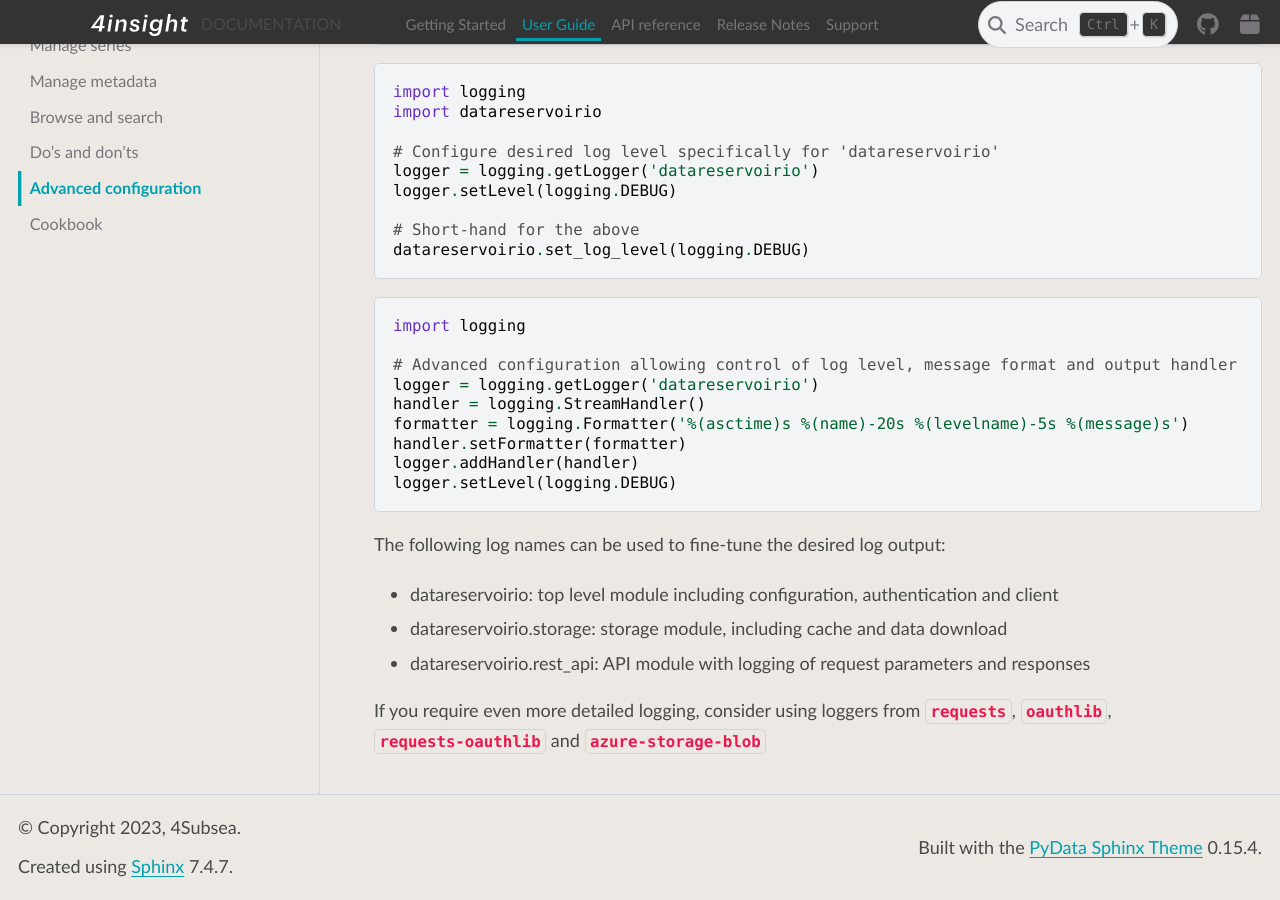
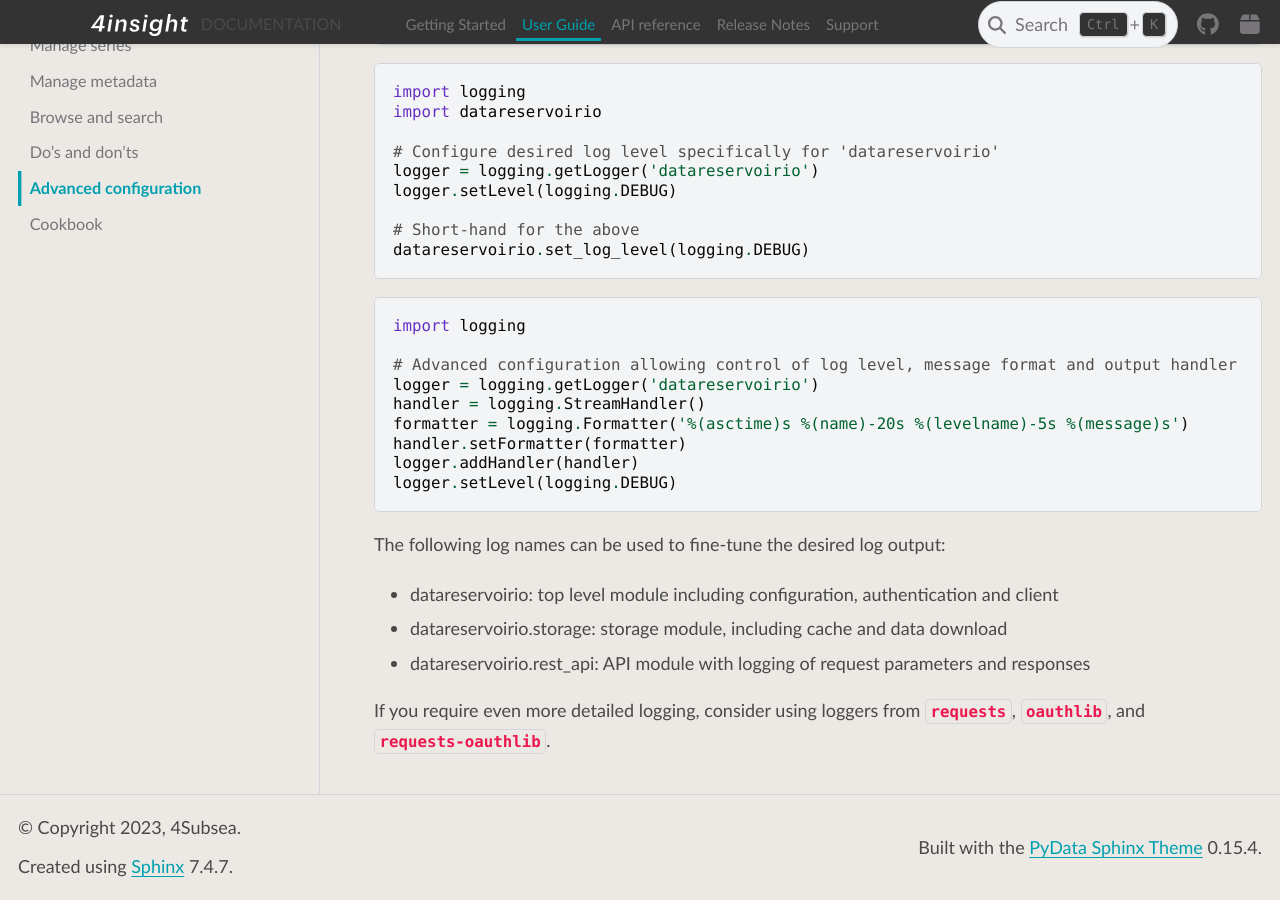
Before and after one commit to 4Subsea/drio-python, a Sphinx documentation site: the page built from docs/user_guide/advanced_config.rst, in a window 1280 px wide and 900 px high, scrolled down 2592 px. Built offline with Sphinx 7.4.7 and the PyData theme 0.15.4, drawn with Linux system fonts in a browser that asks for light colours.

Commit message:
doc: remove reference to package.

```diff
--- a/docs/user_guide/advanced_config.rst
+++ b/docs/user_guide/advanced_config.rst
@@ -144,4 +144,4 @@ The following log names can be used to fine-tune the desired log output:
 * datareservoirio.rest_api: API module with logging of request parameters and responses
 
 If you require even more detailed logging, consider using loggers from
-:py:mod:`requests`, :py:mod:`oauthlib`, :py:mod:`requests-oauthlib` and :py:mod:`azure-storage-blob`
+:py:mod:`requests`, :py:mod:`oauthlib`, and :py:mod:`requests-oauthlib`.
```
